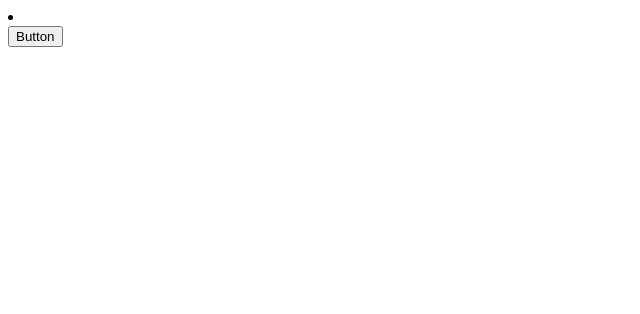
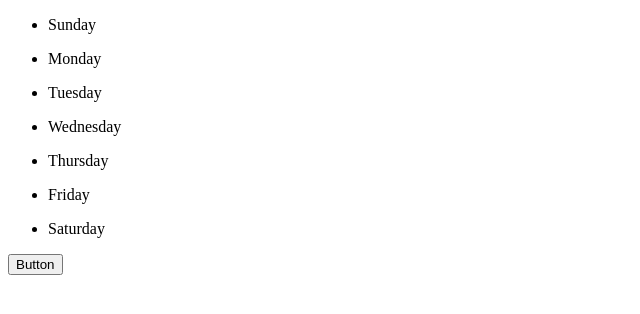
Before and after one commit to madhurabhujbal/simpleList-VueJS, a Vue app: page / in a window 1280 px wide. Shown: the top 314 px of the page, without its empty margins (0-640 px from the left). Built offline with nearby package versions, Linux system fonts and the light colour scheme.

Commit message:
Import list in main file as props and iterate over it to render days of week

```diff
--- a/src/components/WeekDay.vue
+++ b/src/components/WeekDay.vue
@@ -1,13 +1,15 @@
 <template>
   <div>
-      <li> {{title}} </li>
+    <ul v-for="(item, id) in listItems" v-bind:key="id">
+      <li> {{item.title}} </li>
+    </ul>
   </div>
 </template>
 
 <script>
 export default {
     name: 'WeekDay',
-    props: ['title'],
+    props: ['listItems'],
 
 }
 </script>
```
